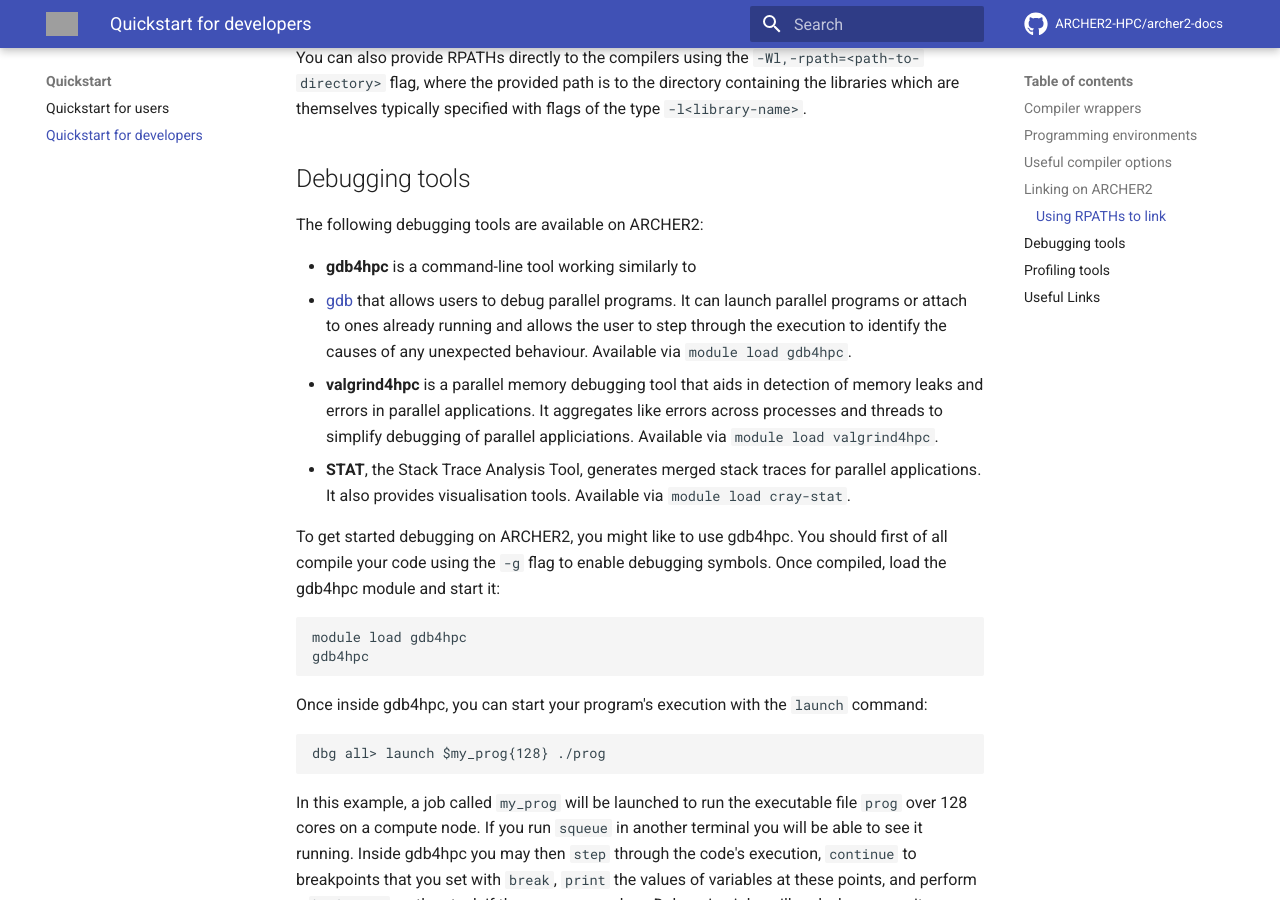
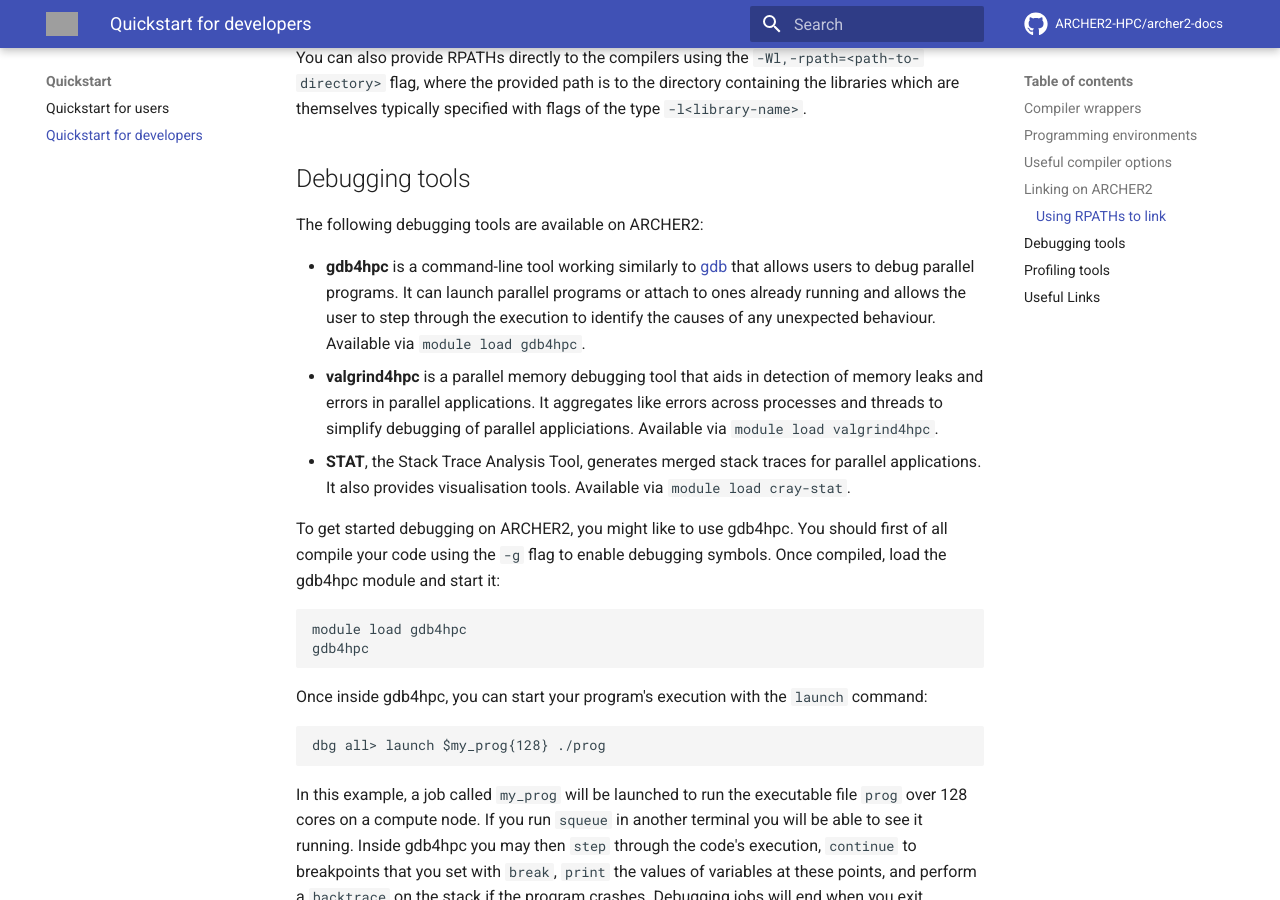
Before and after one commit to aturner-epcc/docs-test2, an MkDocs documentation site: the page built from docs/quick-start/quickstart-developers.md, in a window 1280 px wide and 900 px high, scrolled down 4391 px. Built offline with MkDocs 1.6.1 and Material for MkDocs 9.7.7, drawn with Linux system fonts in a browser that asks for light colours; comment, search, counter and statistics services are not loaded; grey boxes are pictures that could not be loaded.

Commit message:
Fixes errant bullet

```diff
--- a/docs/quick-start/quickstart-developers.md
+++ b/docs/quick-start/quickstart-developers.md
@@ -187,7 +187,7 @@
 The following debugging tools are available on ARCHER2:
 
   - **gdb4hpc** is a command-line tool working similarly to
-  - [gdb](https://www.gnu.org/software/gdb/) that allows users to debug
+    [gdb](https://www.gnu.org/software/gdb/) that allows users to debug
     parallel programs. It can launch parallel programs or attach to ones
     already running and allows the user to step through the execution to
     identify the causes of any unexpected behaviour. Available via
```
